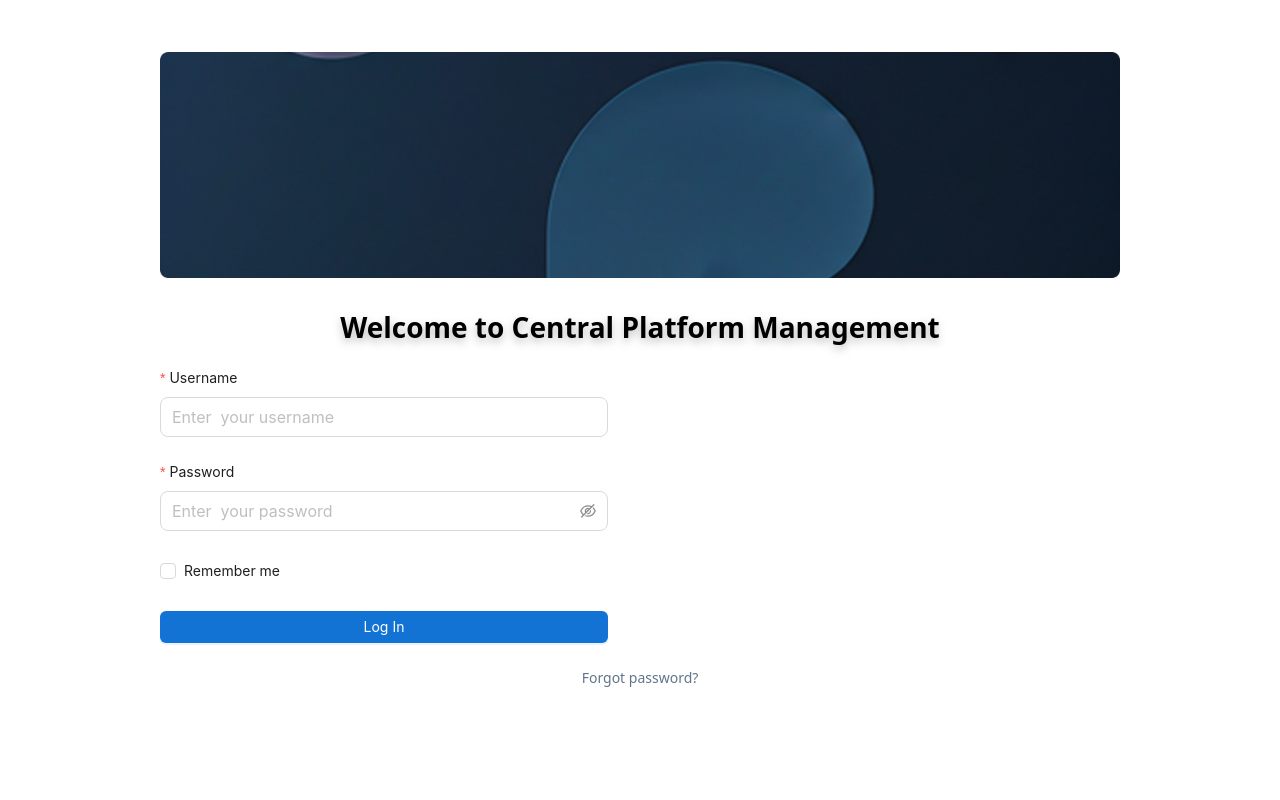
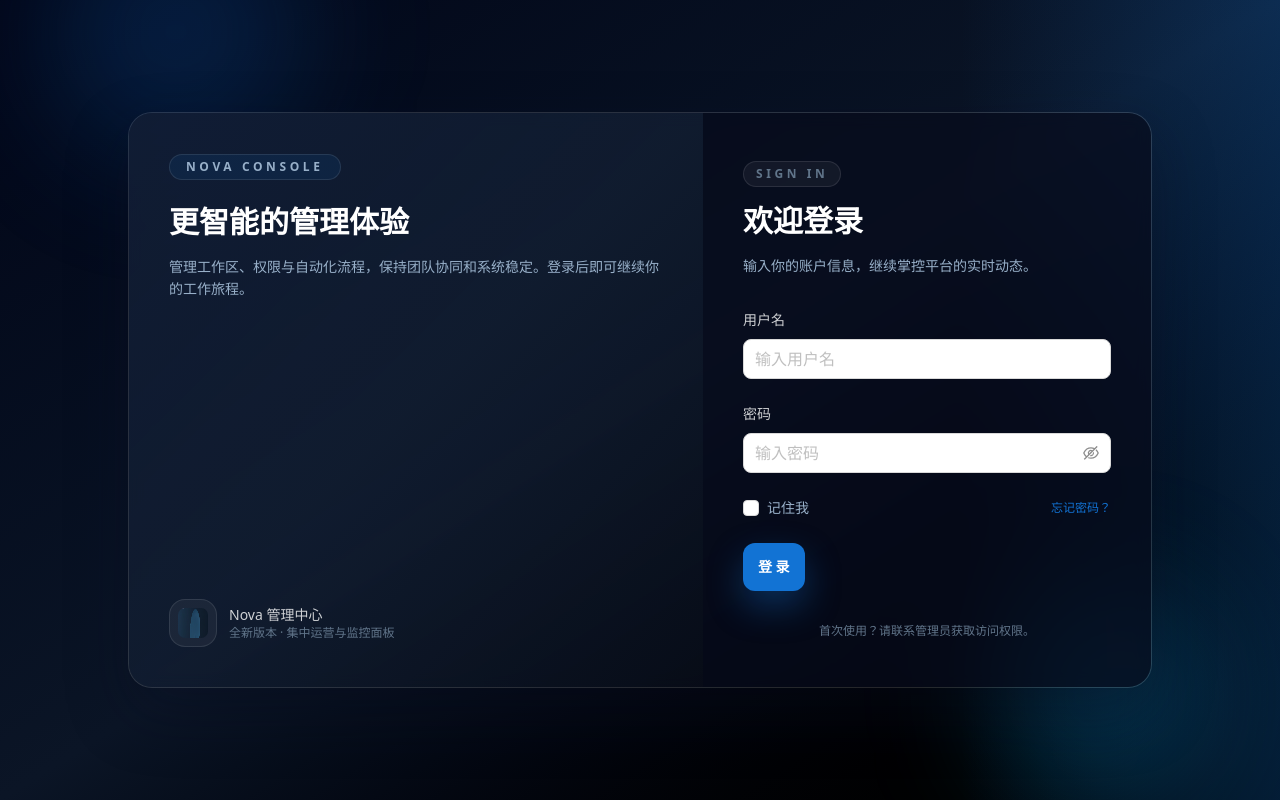
Before and after one commit to phellinus/NovaPanel, a React (Vite) app: page /login in a window 1280 px wide. Built offline with nearby package versions, Linux system fonts and the light colour scheme; no server answers.

Commit message:
feat:登录页面样式修改

```diff
--- /dev/null
+++ b/src/components/bg.tsx
@@ -0,0 +1,11 @@
+const Bg = () => {
+    return (
+        <div className='pointer-events-none absolute inset-0'>
+            <div className='absolute inset-y-0 right-0 w-1/2 bg-gradient-to-l from-[#1273D4]/25 via-transparent to-transparent' />
+            <div className='absolute -top-24 left-12 h-64 w-64 rounded-full bg-[#1273D4]/20 blur-3xl' />
+            <div className='absolute bottom-0 right-20 h-52 w-52 rounded-full bg-[#0EA5E9]/25 blur-3xl' />
+        </div>
+    );
+};
+
+export default Bg;
--- a/src/views/login/index.module.css
+++ b/src/views/login/index.module.css
@@ -1,20 +1,27 @@
 @reference "tailwindcss";
 
-._loginView {
-    @apply h-screen w-screen px-[160px] py-[20px] box-border;
-    .logo {
-        @apply py-[32px] box-border;
-    }
-    .title{
-        @apply text-center font-bold text-[28px] leading-[35px] drop-shadow-[0_4px_4px_rgba(0,0,0,0.25)] mb-[22px];
-    }
-    .loginInput{
-        @apply w-[448px];
-    }
-    .loginButton{
-        @apply w-[448px] bg-[#1273D4];
-    }
-    .textBottom{
-        @apply text-center text-[14px] leading-[21px] text-[#61758A];
+/* Login view now uses inline Tailwind classes defined in the component. */
+.login{
+    @apply relative flex min-h-screen items-center justify-center bg-gradient-to-br from-slate-950 via-[#0B1526] to-black px-6 py-10 text-[#E6EDF7];
+    .content{
+        @apply relative z-10 flex w-full max-w-5xl overflow-hidden rounded-3xl border border-white/10 bg-white/5 shadow-[0_25px_60px_rgba(8,14,35,0.35)] backdrop-blur;
+        .aside{
+            @apply hidden flex-1 flex-col justify-between bg-gradient-to-br from-[#101C34]/95 via-[#0F1B2F]/80 to-[#060B17]/80 p-10 text-[#98B0C9] lg:flex;
+            .title{
+                @apply inline-flex items-center rounded-full border border-white/10 bg-[#1273D4]/10 px-4 py-1 text-xs font-semibold uppercase tracking-[0.3em] text-[#98B0C9];
+            }
+        }
+        .main{
+            @apply flex w-full max-w-md flex-col gap-8 bg-slate-950/70 px-8 py-12 sm:px-10;
+            .title{
+                @apply inline-flex items-center justify-center self-center rounded-full border border-white/10 bg-white/5 px-3 py-1 text-xs font-semibold uppercase tracking-[0.3em] text-[#61758A] lg:self-start;
+            }
+            .input{
+                @apply h-12 rounded-xl border border-white/10 bg-white/5 text-sm text-white;
+            }
+            .button{
+                @apply h-12 rounded-xl border-0 bg-[#1273D4] text-sm font-semibold text-white shadow-[0_15px_35px_rgba(18,115,212,0.35)] transition hover:bg-[#0F65BA];
+            }
+        }
     }
 }
--- a/src/views/login/index.tsx
+++ b/src/views/login/index.tsx
@@ -1,8 +1,9 @@
 import { Button, Checkbox, type CheckboxProps, Form, Input, message } from 'antd';
-import style from '@/views/login/index.module.css';
 import storage from '@/utils/storage';
+import styles from '@/views/login/index.module.css';
 import type { ILoginParams } from '@/types';
 import { Login } from '@/api';
+import Bg from '@/components/bg';
 import { useNavigate } from 'react-router-dom';
 
 const LoginPage = () => {
@@ -13,50 +14,97 @@ const LoginPage = () => {
         if (responseData) {
             storage.set('nova-token', responseData);
             message.success('登录成功');
-            nav('/');
+            nav('/welcome');
         }
     };
     const onChange: CheckboxProps['onChange'] = (e) => {
         console.log(`checked = ${e.target.checked}`);
     };
     return (
-        <>
-            <div className={style._loginView}>
-                <img src='/login-back.png' alt='logo' className={style.logo} />
-                <div className={style.title}>Welcome to Central Platform Management</div>
+        <div className={styles.login}>
+            <Bg />
+            <div className={styles.content}>
+                <aside className={styles.aside}>
+                    <div>
+                        <span className={styles.title}>Nova Console</span>
+                        <h2 className='mt-6 text-3xl font-semibold text-white'>更智能的管理体验</h2>
+                        <p className='mt-4 text-sm leading-relaxed'>
+                            管理工作区、权限与自动化流程，保持团队协同和系统稳定。登录后即可继续你的工作旅程。
+                        </p>
+                    </div>
+                    <div className='flex items-center gap-3 text-xs text-[#61758A]'>
+                        <img
+                            src='/login-back.png'
+                            alt='Nova console preview'
+                            className='h-12 w-12 rounded-2xl border border-white/10 bg-white/5 p-2'
+                        />
+                        <div>
+                            <div className='text-sm font-medium text-white/80'>Nova 管理中心</div>
+                            <div>全新版本 · 集中运营与监控面板</div>
+                        </div>
+                    </div>
+                </aside>
+                <main className={styles.main}>
+                    <div className='flex flex-col gap-4 text-center lg:text-left'>
+                        <div className={styles.title}>Sign In</div>
+                        <h1 className='text-3xl font-semibold text-white'>欢迎登录</h1>
+                        <p className='text-sm leading-relaxed text-[#98B0C9]'>
+                            输入你的账户信息，继续掌控平台的实时动态。
+                        </p>
+                    </div>
                     <Form
-                    layout={'vertical'}
+                        layout='vertical'
                         form={form}
-                    autoComplete={'off'}
+                        autoComplete='off'
                         initialValues={{ layout: 'vertical', remember: true }}
                         onFinish={onFinish}
+                        requiredMark={false}
+                        className='space-y-6'
                     >
                         <Form.Item
-                        label='Username'
+                            label={<span className='text-sm font-medium text-white/80'>用户名</span>}
                             name='userName'
-                        rules={[{ required: true, message: 'Please input your username!' }]}
+                            rules={[{ required: true, message: '请输入用户名' }]}
                         >
-                        <Input size='large' placeholder='Enter  your username' className={style.loginInput} />
+                            <Input
+                                size='large'
+                                placeholder='输入用户名'
+                                className={
+                                    (styles.input,
+                                    'focus:border-[#1273D4] focus:shadow-[0_0_0_2px_rgba(18,115,212,0.35)]')
+                                }
+                            />
                         </Form.Item>
                         <Form.Item
-                        label='Password'
+                            label={<span className='text-sm font-medium text-white/80'>密码</span>}
                             name='userPwd'
-                        rules={[{ required: true, message: 'Please input your password!' }]}
+                            rules={[{ required: true, message: '请输入密码' }]}
                         >
-                        <Input.Password size='large' placeholder='Enter  your password' className={style.loginInput} />
+                            <Input.Password
+                                size='large'
+                                placeholder='输入密码'
+                                className={
+                                    (styles.input,
+                                    'focus:border-[#1273D4] focus:shadow-[0_0_0_2px_rgba(18,115,212,0.35)]')
+                                }
+                            />
                         </Form.Item>
-                    <Form.Item>
-                        <Checkbox onChange={onChange}>Remember me</Checkbox>
-                    </Form.Item>
-                    <Form.Item>
-                        <Button type='primary' className={style.loginButton} htmlType='submit'>
-                            Log In
+                        <div className='flex items-center justify-between text-xs text-[#61758A]'>
+                            <Checkbox onChange={onChange}>
+                                <span className='text-[#98B0C9]'>记住我</span>
+                            </Checkbox>
+                            <button type='button' className='text-xs font-medium text-[#1273D4] hover:text-[#0F65BA]'>
+                                忘记密码？
+                            </button>
+                        </div>
+                        <Button type='primary' htmlType='submit' className={styles.button}>
+                            登录
                         </Button>
-                    </Form.Item>
                     </Form>
-                <div className={style.textBottom}>Forgot password?</div>
+                    <div className='text-center text-xs text-[#61758A]'>首次使用？请联系管理员获取访问权限。</div>
+                </main>
             </div>
-        </>
+        </div>
     );
 };
 export default LoginPage;
--- a/src/views/welcome/index.module.css
+++ b/src/views/welcome/index.module.css
@@ -2,18 +2,6 @@
 
 .welcome{
     @apply relative h-screen bg-gradient-to-br from-slate-950 via-[#0B1526] to-black px-6 py-12 text-[#E6EDF7];
-    .background{
-        @apply pointer-events-none absolute inset-0;
-        .bgitemone{
-            @apply absolute inset-y-0 right-0 w-1/2 bg-gradient-to-l from-[#1273D4]/25 via-transparent to-transparent;
-        }
-        .bgitemtwo{
-            @apply absolute -top-24 left-12 h-64 w-64 rounded-full bg-[#1273D4]/20 blur-3xl;
-        }
-        .bgitemthree{
-            @apply absolute bottom-0 right-20 h-52 w-52 rounded-full bg-[#0EA5E9]/25 blur-3xl;
-        }
-    }
     .content{
         @apply relative mx-auto flex max-w-6xl flex-col gap-10 rounded-3xl border border-white/10
         bg-white/5 p-10 shadow-[0_25px_60px_rgba(8,14,35,0.35)] backdrop-blur-[20px];
--- a/src/views/welcome/index.tsx
+++ b/src/views/welcome/index.tsx
@@ -1,5 +1,6 @@
 import styles from './index.module.css';
 import { useNavigate } from 'react-router-dom';
+import Bg from '@/components/bg.tsx';
 
 const insights = [
     { label: 'Active Workspaces', value: '24', trend: '+12%' },
@@ -18,11 +19,7 @@ const Welcome = () => {
 
     return (
         <div className={styles.welcome}>
-            <div className={styles.background}>
-                <div className={styles.bgitemone} />
-                <div className={styles.bgitemtwo} />
-                <div className={styles.bgitemthree} />
-            </div>
+            <Bg />
             <div className={styles.content}>
                 <header className={styles.header}>
                     <div className='space-y-6 lg:max-w-xl'>
```
Lines whose indentation alone changed are shown as unchanged.
